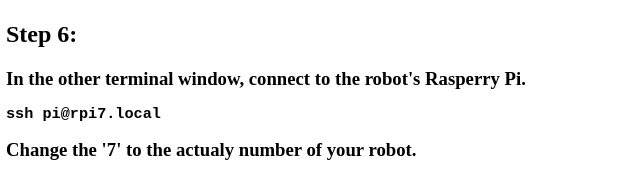
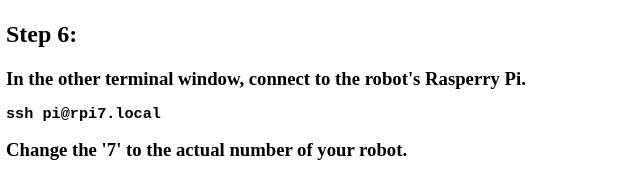
Before and after one commit to league-iaroc/iRobotCreate_Setup_Instructions, a plain HTML site: page index.html in a window 1280 px wide. Shown: the part 5471-5647 px from the top of the page, 2-642 px from the left. Drawn offline with Linux system fonts and the light colour scheme.

Commit message:
Update index.html

```diff
--- a/index.html
+++ b/index.html
@@ -58,7 +58,7 @@
   <h2>Step 6:</h2>
   <h3>In the other terminal window, connect to the robot's Rasperry Pi. <br>
   <pre><code>ssh pi@rpi7.local</code></pre>
-  Change the '7' to the actualy number of your robot.</h3>
+  Change the '7' to the actual number of your robot.</h3>
   <img src="terminal ssh.png"> <br>
   <h3>If successfully connected, it should look like this: </h3> <br>
   <img src="terminal pi connected.png">
```
